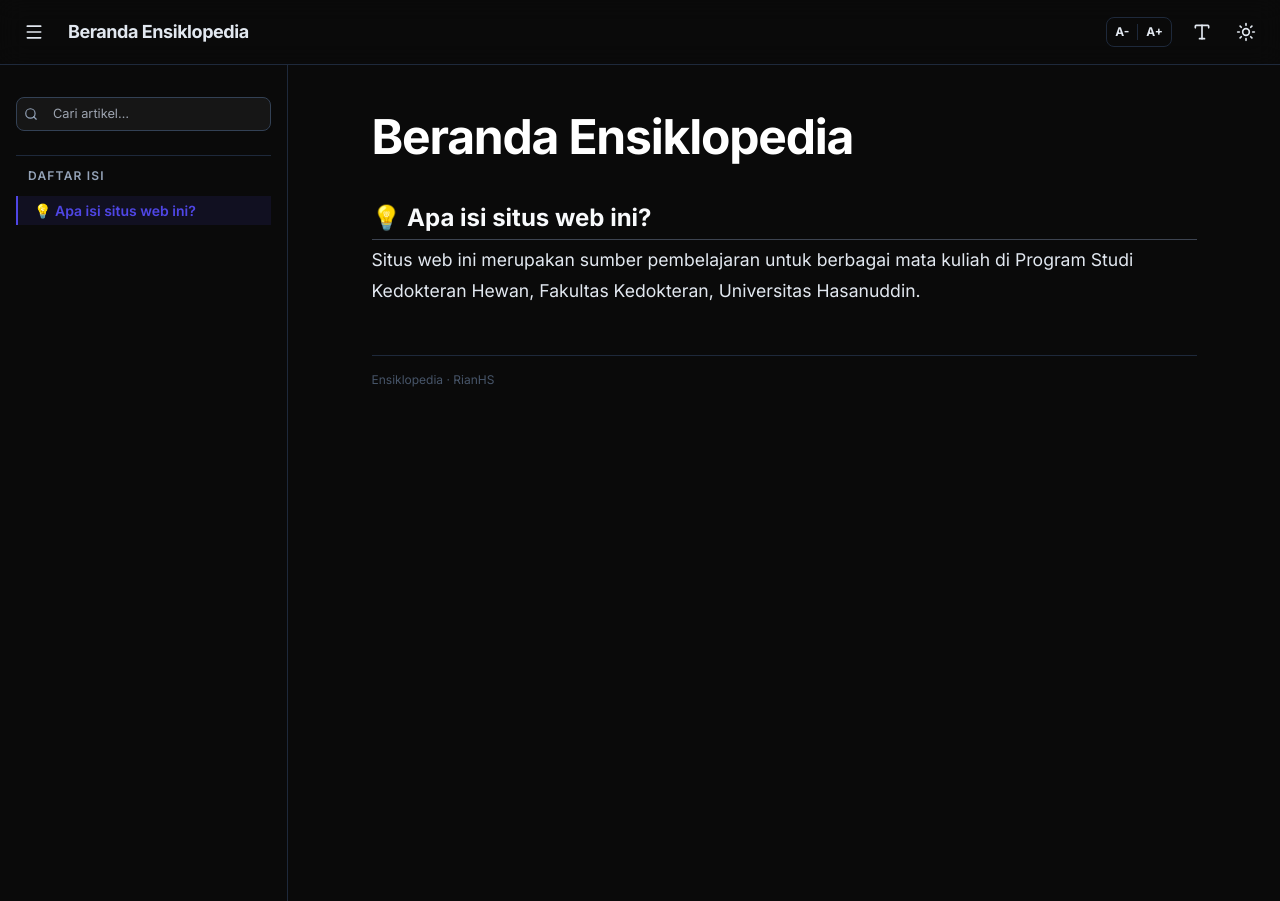
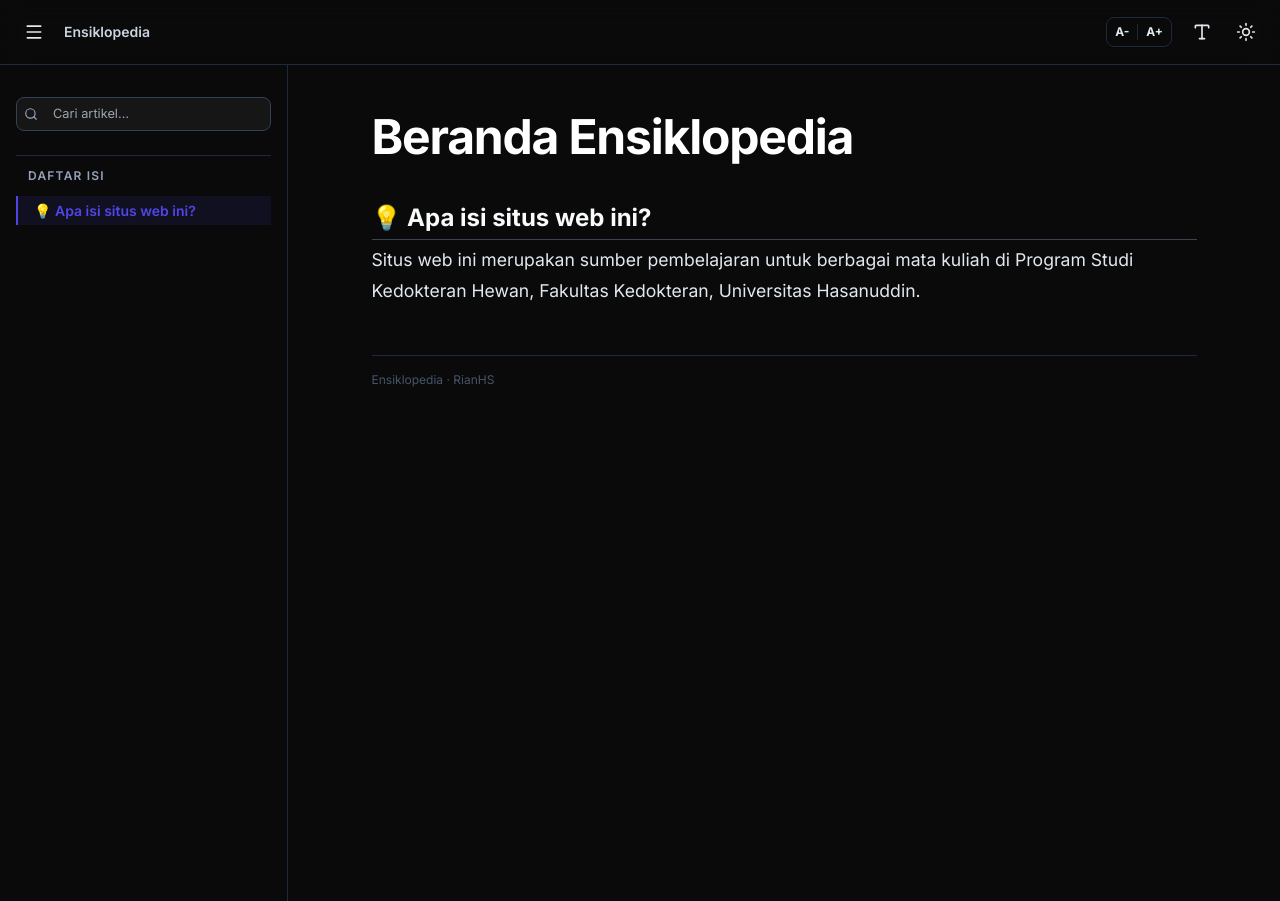
Before and after one commit to rianhs/ensiklopedia, a Jekyll site: the page built from index.md, in a window 1280 px wide. Built offline with Jekyll 4.4.1, drawn with Linux system fonts in a browser that asks for light colours; nearby versions of some CDN libraries; some web fonts are replaced.

Commit message:
Refactor header layout and improve link display
Updated header layout and adjusted link visibility.

```diff
--- a/_layouts/default.html
+++ b/_layouts/default.html
@@ -420,24 +420,20 @@
   <!-- HEADER -->
   <header class="sticky top-0 z-40 w-full bg-[#f5f0e8]/80 dark:bg-[#0a0a0a]/80 backdrop-blur-md border-b border-slate-200 dark:border-slate-800">
     <div class="max-w-[1400px] mx-auto px-4 h-16 flex items-center justify-between">
-      <div class="flex items-center gap-4">
+      <div class="flex items-center gap-1">
         <button id="toggleSidebar" class="p-2 hover:bg-slate-100 dark:hover:bg-slate-800 rounded-lg transition" title="Toggle Sidebar">
           <i data-lucide="menu" class="w-5 h-5"></i>
         </button>
+        <!-- Ikon rumah: tampil di semua ukuran layar -->
         {% unless page.url == '/' or page.url == '/index.html' %}
         <a href="{{ site.baseurl }}/" class="p-2 hover:bg-slate-100 dark:hover:bg-slate-800 rounded-lg transition text-slate-500 dark:text-slate-400 hover:text-brand dark:hover:text-brand" title="Beranda">
           <i data-lucide="house" class="w-5 h-5"></i>
         </a>
         {% endunless %}
-        <div class="hidden md:flex items-center gap-2 text-sm">
-          {% unless page.url == '/' or page.url == '/index.html' %}
-          <a href="{{ site.baseurl }}/" class="p-1.5 hover:bg-slate-100 dark:hover:bg-slate-800 rounded-lg transition text-slate-500 dark:text-slate-400 hover:text-brand dark:hover:text-brand" title="Kembali ke Beranda">
-            <i data-lucide="house" class="w-4 h-4"></i>
-          </a>
-          <i data-lucide="chevron-right" class="w-3.5 h-3.5 text-slate-400 dark:text-slate-600"></i>
-          {% endunless %}
-          <span class="font-bold tracking-tight text-lg text-slate-800 dark:text-slate-200">{{ page.title }}</span>
-        </div>
+        <!-- Teks "Ensiklopedia": hanya tampil di layar lebar -->
+        <a href="{{ site.baseurl }}/" class="hidden md:inline-flex items-center px-2 py-1.5 text-sm font-semibold text-slate-600 dark:text-slate-300 hover:text-brand dark:hover:text-brand transition">
+          Ensiklopedia
+        </a>
       </div>
       <div class="flex items-center gap-1 md:gap-2">
         <div class="flex items-center border border-slate-200 dark:border-slate-800 rounded-lg overflow-hidden mr-1">
```
